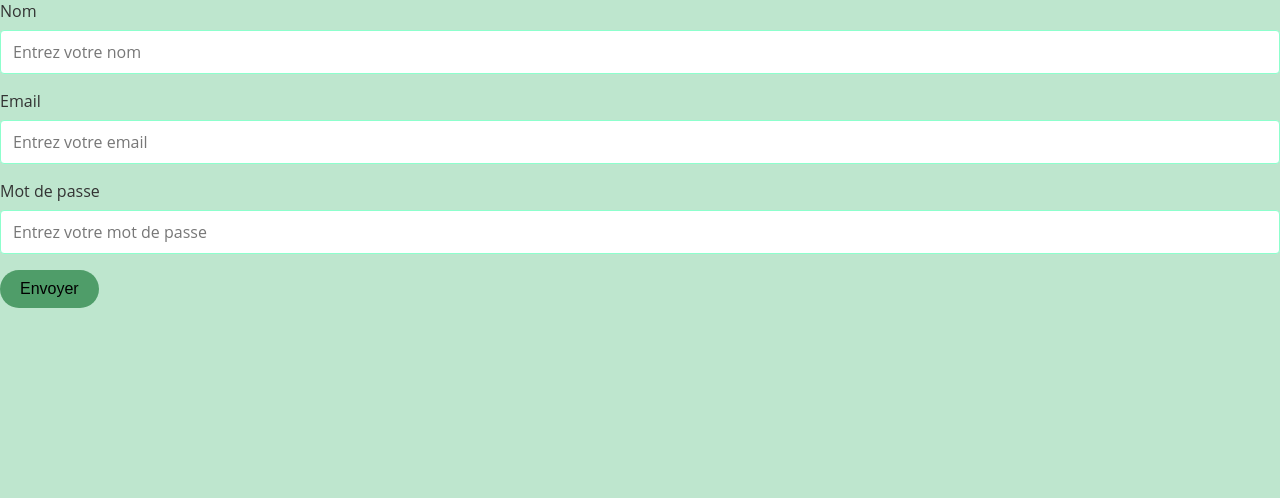
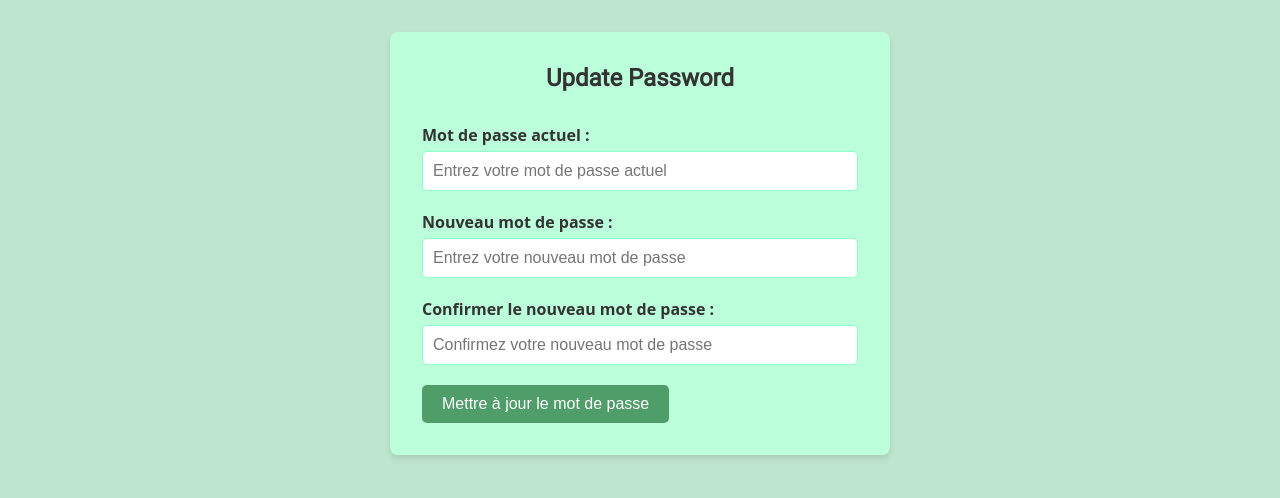
Before and after one commit to WBoogey/DesignSystem, a Vue app: page /UpdatePassword in a window 1280 px wide. Shown: the top 498 px of the page. Built offline with nearby package versions, Linux system fonts and the light colour scheme; a web font is replaced by a local one.

Commit message:
[ADD] handling basic routing for signup page and udatepassword page

```diff
--- a/src/App.vue
+++ b/src/App.vue
@@ -1,21 +1,9 @@
 <template>
-  <div>
-    <Form
-  :fields="[
-    { label: 'Nom', type: 'text', placeholder: 'Entrez votre nom' },
-    { label: 'Email', type: 'email', placeholder: 'Entrez votre email' },
-    { label: 'Mot de passe', type: 'password', placeholder: 'Entrez votre mot de passe' }
-  ]"
-  :button="{ text: 'Envoyer', variant: 'primary' }"
-/>
-
-  </div>
+  <router-view />
 </template>
 
-<script setup>
-import Form from './components/Form.vue';
+<script>
+export default {
+  name: 'App',
+};
 </script>
-
-<style scoped>
-
-</style>
--- a/src/main.js
+++ b/src/main.js
@@ -1,15 +1,19 @@
-import { createApp } from 'vue'
-import './style.css'
-import App from './App.vue'
+import { createApp } from 'vue';
+import './style.css';
+import App from './App.vue';
+import router from './router';
 
-createApp(App).mount('#app')
+const app = createApp(App);
 
-module.exports = {
-    staticDirs: ['public'],
-    stories: ['../src/**/*.stories.@(js|jsx|ts|tsx|vue)'],
-    addons: [
-      '@storybook/addon-links',
-      '@storybook/addon-essentials',
-    ],
-    framework: '@storybook/vue3',
-  };
+app.use(router);
+app.mount('#app');
+
+//module.exports = {
+//    staticDirs: ['public'],
+//    stories: ['../src/**/*.stories.@(js|jsx|ts|tsx|vue)'],
+//    addons: [
+//      '@storybook/addon-links',
+//      '@storybook/addon-essentials',
+//    ],
+//    framework: '@storybook/vue3',
+//  };
--- /dev/null
+++ b/src/router.js
@@ -0,0 +1,23 @@
+import { createRouter, createWebHistory } from 'vue-router';
+import SignUp from './view/SignUp.vue';
+import ForgotPassword from './view/UpdatePassword.vue';
+
+const routes = [
+  {
+    path: '/', // Root path for SignUp page
+    name: 'SignUp',
+    component: SignUp,
+  },
+  {
+    path: '/UpdatePassword',
+    name: 'UpdatePassword',
+    component: ForgotPassword,
+  },
+];
+
+const router = createRouter({
+  history: createWebHistory(),
+  routes,
+});
+
+export default router;
--- /dev/null
+++ b/src/view/SignUp.vue
@@ -0,0 +1,107 @@
+<template>
+  <div class="signup-container">
+    <h1>Sign Up</h1>
+    <form>
+      <div class="form-group">
+        <label for="field1">EMAIL :</label>
+        <input type="text" id="field1" placeholder="Placeholder...." />
+      </div>
+      <div class="form-group">
+        <label for="field2">PassWord :</label>
+        <input type="password" id="field2" placeholder="Placeholder...." />
+      </div>
+      <button type="submit" class="login-button">LOGIN</button>
+    </form>
+    <p class="forgot-password">
+      Mot de passe oublié ? <a href="UpdatePassword">Réinitialisez-le ici</a>
+    </p>
+  </div>
+</template>
+
+<script>
+export default {
+  name: "SignUp",
+};
+</script>
+
+<style scoped>
+/* Variables globales pour les couleurs */
+
+/* Fond général */
+body {
+  background-color: var(--color-Background);
+  margin: 0;
+  font-family: var(--font-family-body);
+  color: var(--color-text-primary);
+}
+
+/* Container principal */
+.signup-container {
+  background-color: var(--color-backgroud-section);
+  width: 400px;
+  margin: 100px auto;
+  padding: 20px 40px;
+  border-radius: 8px;
+  box-shadow: 0 4px 8px rgba(0, 0, 0, 0.2);
+  text-align: center;
+}
+
+/* Titre */
+.signup-container h1 {
+  margin-bottom: 20px;
+  color: var(--color-text-primary);
+}
+
+/* Champ du formulaire */
+.form-group {
+  margin-bottom: 20px;
+  text-align: left;
+}
+
+.form-group label {
+  display: block;
+  margin-bottom: 5px;
+  font-weight: bold;
+}
+
+.form-group input {
+  width: 100%;
+  padding: 10px;
+  border: 1px solid var(--color-border);
+  border-radius: 5px;
+  font-size: var(--font-size-base);
+  box-sizing: border-box;
+}
+
+/* Bouton */
+.login-button {
+  background-color: var(--color-buttons-Primary);
+  color: white;
+  padding: 10px 20px;
+  border: none;
+  border-radius: 5px;
+  font-size: var(--font-size-base);
+  cursor: pointer;
+  margin-top: 20px;
+}
+
+.login-button:hover {
+  background-color: var(--color-buttons-focus);
+}
+
+/* Lien pour mot de passe oublié */
+.forgot-password {
+  margin-top: 20px;
+  font-size: var(--font-size-sm);
+}
+
+.forgot-password a {
+  color: var(--color-text-primary);
+  text-decoration: none;
+  font-weight: bold;
+}
+
+.forgot-password a:hover {
+  text-decoration: underline;
+}
+</style>
--- /dev/null
+++ b/src/view/UpdatePassword.vue
@@ -0,0 +1,89 @@
+<template>
+    <div class="update-password-container">
+      <h1 class="title">Update Password</h1>
+      <div class="form-container">
+        <form>
+          <div class="form-group">
+            <label for="currentPassword">Mot de passe actuel :</label>
+            <input
+              type="password"
+              id="currentPassword"
+              placeholder="Entrez votre mot de passe actuel"
+            />
+          </div>
+          <div class="form-group">
+            <label for="newPassword">Nouveau mot de passe :</label>
+            <input
+              type="password"
+              id="newPassword"
+              placeholder="Entrez votre nouveau mot de passe"
+            />
+          </div>
+          <div class="form-group">
+            <label for="confirmPassword">Confirmer le nouveau mot de passe :</label>
+            <input
+              type="password"
+              id="confirmPassword"
+              placeholder="Confirmez votre nouveau mot de passe"
+            />
+          </div>
+          <button type="submit" class="update-button">
+            Mettre à jour le mot de passe
+          </button>
+        </form>
+      </div>
+    </div>
+  </template>
+
+  <style scoped>
+  .update-password-container {
+    max-width: 500px;
+    margin: 2rem auto;
+    padding: 2rem;
+    background-color: var(--color-backgroud-section);
+    border-radius: 8px;
+    box-shadow: 0 4px 6px rgba(0, 0, 0, 0.1);
+  }
+
+  .title {
+    font-family: var(--font-family-primary);
+    font-size: var(--font-size-xl);
+    color: var(--color-text-primary);
+    text-align: center;
+    margin-bottom: 2rem;
+  }
+
+  .form-group {
+    margin-bottom: 20px;
+    text-align: left;
+  }
+
+  label {
+    display: block;
+    margin-bottom: 5px;
+    font-weight: bold;
+  }
+
+  input {
+    width: 100%;
+    padding: 10px;
+    border: 1px solid var(--color-border);
+    border-radius: 5px;
+    font-size: var(--font-size-base);
+    box-sizing: border-box;
+  }
+
+  .update-button {
+    background-color: var(--color-buttons-Primary);
+    color: white;
+    padding: 10px 20px;
+    border: none;
+    border-radius: 5px;
+    font-size: var(--font-size-base);
+    cursor: pointer;
+  }
+
+  .update-button:hover {
+    background-color: var(--color-buttons-focus);
+  }
+  </style>
```
Also changed, not shown: package.json (+4 -3 lines), 1 other file (tests, documents, lock files or other folders).
